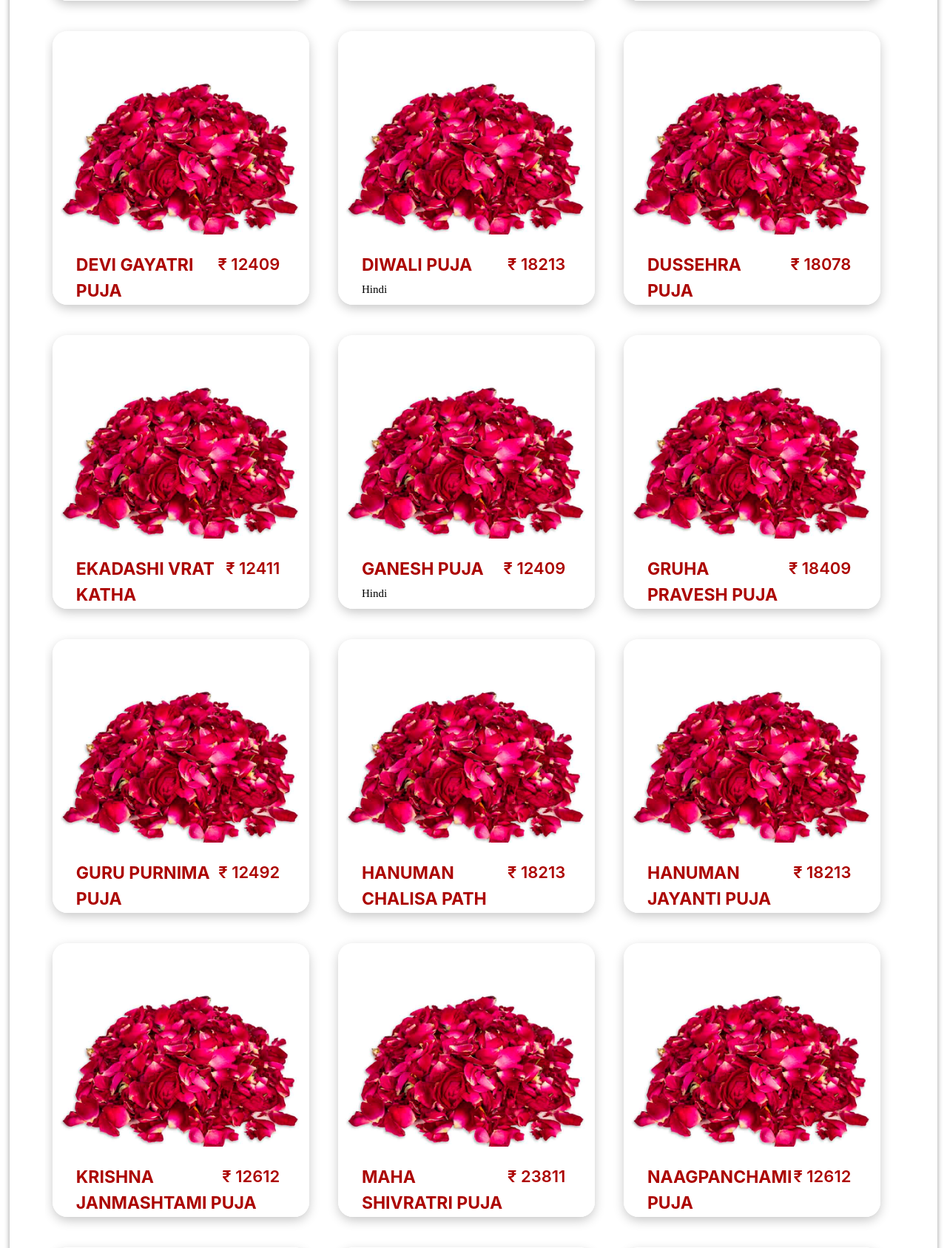
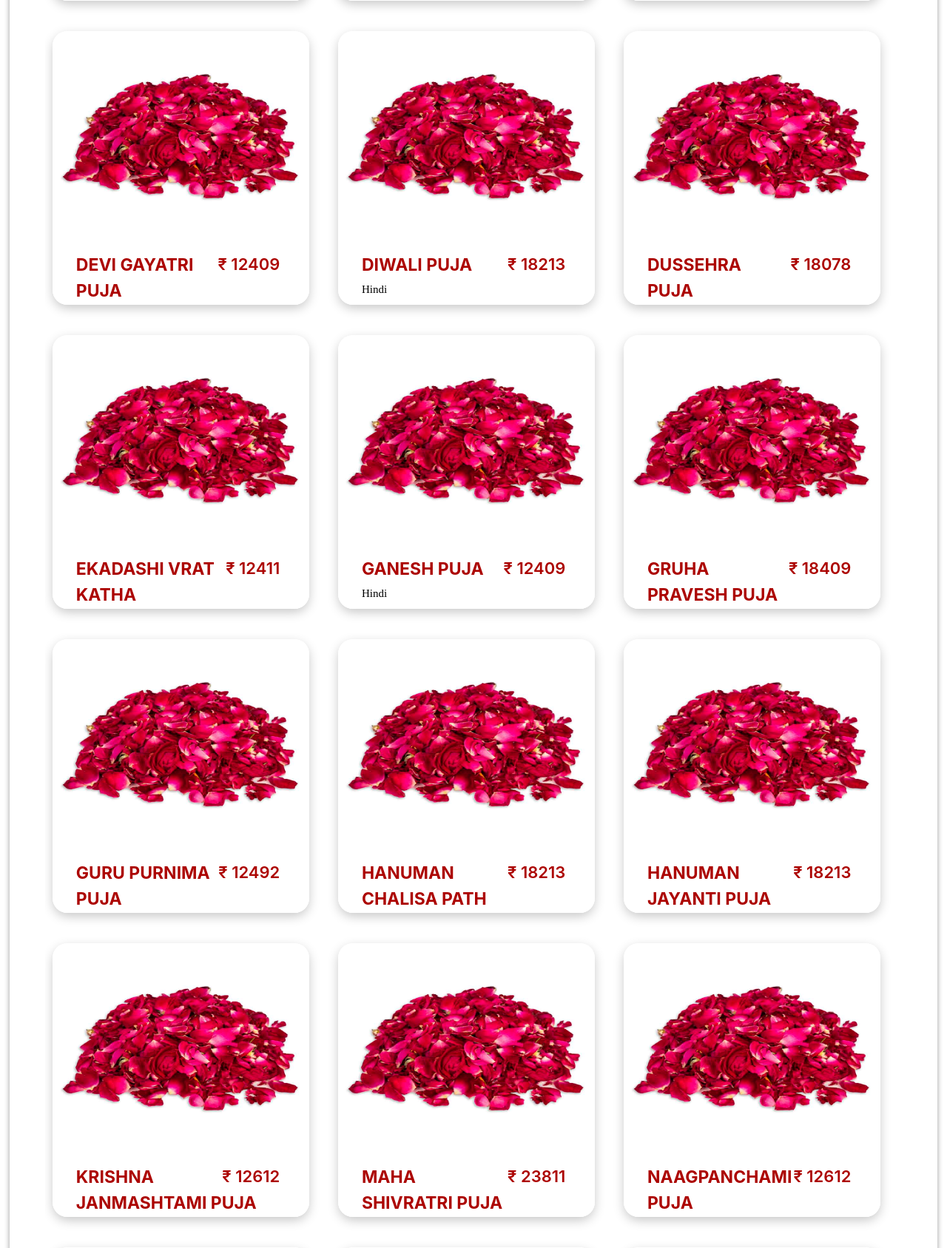
Before and after one commit to Shrirama-Upadhya-A/poojas-final, a PHP site: page /pundits.html in a window 1280 px wide. Shown: the part 882-2569 px from the top of the page at 74% size. Run offline with PHP 8.4, Linux system fonts and the light colour scheme; some libraries are stand-ins or nearby versions; some web fonts are replaced.

Commit message:
image height changes

```diff
--- a/css/shop2.css
+++ b/css/shop2.css
@@ -231,6 +231,7 @@
 
 .product-front img {
     width: 100%;
+    height: 75%;
     display: block;
     margin: auto;
     position: relative;
--- a/pundits.html
+++ b/pundits.html
@@ -93,7 +93,7 @@
                                 <div class="make3D">
                                     <div class="product-front">
                                         <div class="shadow"></div>
-                                        <img src="images/1.jpg" alt="" />
+                                        <img src="https://i.ytimg.com/vi/yuNNeN0_Bpk/maxresdefault.jpg" alt="" />
                                         <div class="image_overlay"></div>
                                         <div class="add_to_cart">Add to cart</div>
                                         <a href="#">
@@ -119,7 +119,7 @@
                                 <div class="make3D">
                                     <div class="product-front">
                                         <div class="shadow"></div>
-                                        <img src="images/1.jpg" alt="" />
+                                        <img src="https://resize.khabarindiatv.com/resize/newbucket/715_-/2019/05/akshaya-tritiya-1557118729.jpg" alt="" />
                                         <div class="image_overlay"></div>
                                         <div class="add_to_cart">Add to cart</div>
                                         <a href="#">
```
